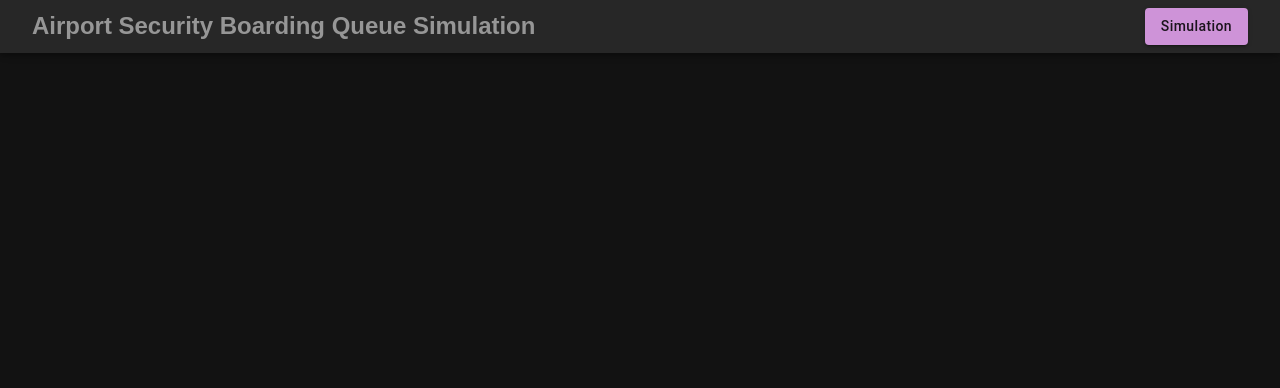
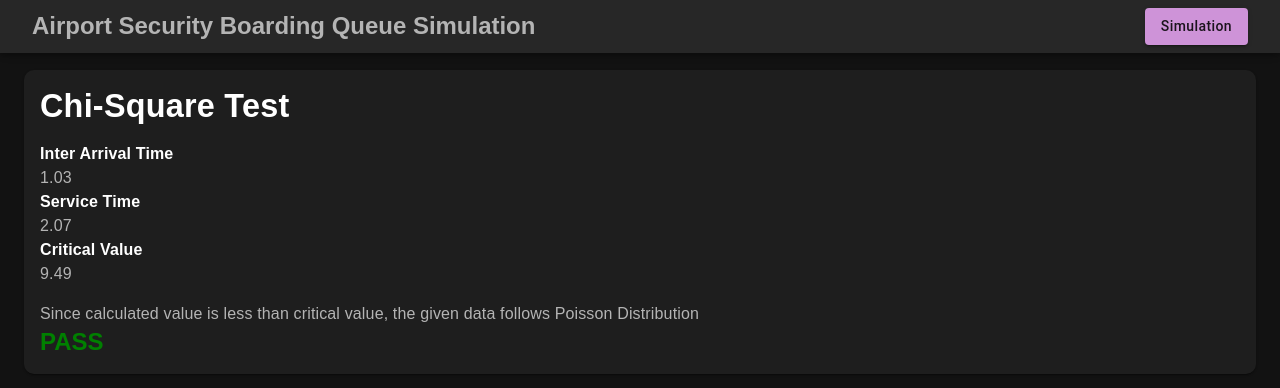
Before and after one commit to saqlain1020/airport-queue-simulation, a React (Create React App) app: page /chi-square in a window 1280 px wide. Shown: the top 388 px of the page. Built offline with nearby package versions, Linux system fonts and the light colour scheme.

Commit message:
Chisquare test

```diff
--- a/package.json
+++ b/package.json
@@ -17,6 +17,7 @@
     "@types/react": "^18.0.0",
     "@types/react-dom": "^18.0.0",
     "clsx": "^1.2.1",
+    "jstat": "^1.9.6",
     "react": "^18.2.0",
     "react-dom": "^18.2.0",
     "react-router-dom": "^6.7.0",
--- a/src/components/ChiSquare/ChiSquare.tsx
+++ b/src/components/ChiSquare/ChiSquare.tsx
@@ -1,14 +1,25 @@
-import React, { useEffect } from "react";
+import React, { useEffect, useState } from "react";
 import { makeStyles } from "@mui/styles";
-import { Theme } from "@mui/material";
+import { Theme, Card, Typography } from "@mui/material";
 import AppBar from "@mui/material/AppBar";
 import Container from "@mui/material/Container/Container";
-import Typography from "@mui/material/Typography";
 import Button from "@mui/material/Button/Button";
 import { useNavigate } from "react-router-dom";
 import useApp from "../../hooks/useApp";
 import source from "./../../source/data.json";
-import { arrivalTimes, calculateInterArrivalTimes, chiSquare, chiSquareObservedFreqs, generateNormalDistribution, getExpectedFrequencies, getExpectedFrequenciesAndSummation, MLE, probabilityDistribution, serviceTimes } from "../../utils/common";
+import {
+  arrivalTimes,
+  calculateInterArrivalTimes,
+  chiSquare,
+  chiSquareObservedFreqs,
+  generateNormalDistribution,
+  getExpectedFrequencies,
+  getExpectedFrequenciesAndSummation,
+  MLE,
+  probabilityDistribution,
+} from "../../utils/common";
+import * as jstat from "jstat";
+const jstatFns = jstat;
 
 const useStyles = makeStyles((theme: Theme) => ({
   root: {},
@@ -30,49 +41,64 @@ const ChiSquare: React.FC<IProps> = () => {
   const classes = useStyles();
   const navigate = useNavigate();
   const { customerRecords, setNumberOfCustomers, numberOfCustomers, generateArrivals } = useApp();
+  const [chiSquareState, setChiSquare] = useState({
+    interArrival: 0,
+    serviceTime: 0,
+    critical: 9.49,
+  });
 
   /**
    * @Mutahhir
    * @dev use debugger to see the values of the variables
    */
   useEffect(() => {
-
-    console.log('======================================')
-    const interArrivals = calculateInterArrivalTimes(arrivalTimes);
+    console.log("======================================");
+    const serviceTimes = source.shaped.map((customer) => customer.service);
+    const interArrivals = source.shaped.map((customer) => customer.interArrival);
 
     // Here, numIntervals represents the number of intervals to use for the chi-squared test.
     //We are using 5 intervals in this case.
     const numIntervals = 5;
-    console.log('ineer', interArrivals)
+    console.log("ineer", interArrivals);
 
     const interArrivalObservedFreqs = chiSquareObservedFreqs(interArrivals, numIntervals);
     const serviceTimeObservedFreqs = chiSquareObservedFreqs(serviceTimes, numIntervals);
+    console.log(serviceTimeObservedFreqs);
+    const observedFrequenciesSummation1 = interArrivalObservedFreqs.reduce((acc, el) => acc + el, 0); //inter arrival
+    const observedFrequenciesSummation2 = serviceTimeObservedFreqs.reduce((acc, el) => acc + el, 0); //service time
 
-    const observedFrequenciesSummation1 = interArrivalObservedFreqs.reduce((acc, el) => acc + el, 0); //inter arrival
-    const observedFrequenciesSummation2 = serviceTimeObservedFreqs.reduce((acc, el) => acc + el, 0);  //service time
-
-
-    const {MLEs:interArrivalMLE, sum:interObservedSum} = MLE(interArrivalObservedFreqs);
-    const {MLEs:serviceTimeMLE, sum:serviceObservedSum} = MLE(serviceTimeObservedFreqs);
+    const { MLEs: interArrivalMLE, sum: interObservedSum } = MLE(interArrivalObservedFreqs);
+    const { MLEs: serviceTimeMLE, sum: serviceObservedSum } = MLE(serviceTimeObservedFreqs);
 
     const calculatedLambdaForInterArrivalTime = interObservedSum / observedFrequenciesSummation1;
     const calculatedLambdaForServiceTime = serviceObservedSum / observedFrequenciesSummation2;
 
-    const InterArrivalprobabilities = Array(numIntervals).fill(0).map((_, index) => probabilityDistribution(calculatedLambdaForInterArrivalTime, index))
-    const serviceTimeprobabilities = Array(numIntervals).fill(0).map((_, index) => probabilityDistribution(calculatedLambdaForServiceTime, index))
+    const InterArrivalprobabilities = Array(numIntervals)
+      .fill(0)
+      .map((_, index) => probabilityDistribution(calculatedLambdaForInterArrivalTime, index));
+    const serviceTimeprobabilities = Array(numIntervals)
+      .fill(0)
+      .map((_, index) => probabilityDistribution(calculatedLambdaForServiceTime, index));
 
-    const {expectedFreqs:interArrivalExpectedFrequencies, sum:sumOfInterArrivalExpected} = getExpectedFrequenciesAndSummation(observedFrequenciesSummation1, InterArrivalprobabilities);
-    const {expectedFreqs:serviceTimeExpectedFrequencies, sum:sumOserviceTimeExpected} = getExpectedFrequenciesAndSummation(observedFrequenciesSummation2, serviceTimeprobabilities);
+    const { expectedFreqs: interArrivalExpectedFrequencies, sum: sumOfInterArrivalExpected } =
+      getExpectedFrequenciesAndSummation(observedFrequenciesSummation1, InterArrivalprobabilities);
+    const { expectedFreqs: serviceTimeExpectedFrequencies, sum: sumOserviceTimeExpected } =
+      getExpectedFrequenciesAndSummation(observedFrequenciesSummation2, serviceTimeprobabilities);
 
     const interArrivalChiSquare = chiSquare(interArrivalExpectedFrequencies, interArrivalObservedFreqs);
     const serviceTimeChiSquare = chiSquare(serviceTimeExpectedFrequencies, serviceTimeObservedFreqs);
 
     // debugger;
-    console.log('interArrivalChiSquare', interArrivalChiSquare)
-    console.log('serviceTimeChiSquare', serviceTimeChiSquare)
+    console.log("interArrivalChiSquare", interArrivalChiSquare);
+    console.log("serviceTimeChiSquare", serviceTimeChiSquare);
+    setChiSquare((prev) => ({
+      ...prev,
+      interArrival: Number(interArrivalChiSquare.toFixed(2)),
+      serviceTime: Number(serviceTimeChiSquare.toFixed(2)),
+    }));
 
-    console.log('======================================')
-  },[])
+    console.log("======================================");
+  }, []);
 
   useEffect(() => {
     // @ts-ignore
@@ -84,31 +110,28 @@ const ChiSquare: React.FC<IProps> = () => {
   }, [numberOfCustomers]);
 
   useEffect(() => {
-    const { normalDistributionInter, normalDistributionService } = generateNormalDistribution(20);
-
-    // @ts-ignore
-    const expected: number[] = [
-      // ...customerRecords.map((customer) => customer.interArrival),
-      // ...customerRecords.map((customer) => customer.serviceTime),
-    //   ...normalDistributionInter,
-      ...normalDistributionService,
-    ];
-    const observed: number[] = [
-      // @ts-ignore
-    //   ...source.shaped.map((customer) => customer.interArrival),
-      // @ts-ignore
-      ...source.shaped.map((customer) => customer.service),
-    ];
-
-    // Chi Square Test
-    const chiSquare = expected.reduce((acc, expectedValue, index) => {
-      const observedValue = observed[index];
-      const difference = Math.abs(expectedValue - observedValue);
-      const chiSquareValue = (difference * difference) / expectedValue;
-      return acc + (chiSquareValue || 0);
-    }, 0);
-
-    console.log("chi", chiSquare,expected.length);
+    // const { normalDistributionInter, normalDistributionService } = generateNormalDistribution(20);
+    // // @ts-ignore
+    // const expected: number[] = [
+    //   // ...customerRecords.map((customer) => customer.interArrival),
+    //   // ...customerRecords.map((customer) => customer.serviceTime),
+    //   //   ...normalDistributionInter,
+    //   ...normalDistributionService,
+    // ];
+    // const observed: number[] = [
+    //   // @ts-ignore
+    //   //   ...source.shaped.map((customer) => customer.interArrival),
+    //   // @ts-ignore
+    //   ...source.shaped.map((customer) => customer.service),
+    // ];
+    // // Chi Square Test
+    // const chiSquare = expected.reduce((acc, expectedValue, index) => {
+    //   const observedValue = observed[index];
+    //   const difference = Math.abs(expectedValue - observedValue);
+    //   const chiSquareValue = (difference * difference) / expectedValue;
+    //   return acc + (chiSquareValue || 0);
+    // }, 0);
+    // console.log("chi", chiSquare, expected.length);
   }, [customerRecords]);
   return (
     <div className={classes.root}>
@@ -130,7 +153,29 @@ const ChiSquare: React.FC<IProps> = () => {
           </div>
         </Container>
       </AppBar>
-      <Container sx={{ pt: "70px" }} maxWidth="lg"></Container>
+      <Container sx={{ pt: "70px" }} maxWidth="lg">
+        <Card sx={{ p: 2 }}>
+          <Typography variant="h4" fontWeight="bold" color="white">
+            Chi-Square Test
+          </Typography>
+          <Typography sx={{ mt: 2 }} color="white">
+            <b>Inter Arrival Time</b>
+          </Typography>
+          <Typography>{chiSquareState.interArrival}</Typography>
+          <Typography color="white">
+            <b>Service Time</b>
+          </Typography>
+          <Typography>{chiSquareState.serviceTime}</Typography>
+          <Typography color="white">
+            <b>Critical Value</b>
+          </Typography>
+          <Typography>{chiSquareState.critical}</Typography>
+          <Typography sx={{ mt: 2 }}>
+            Since calculated value is less than critical value, the given data follows Poisson Distribution
+          </Typography>
+          <Typography variant="h5" color="green" fontWeight="bold">PASS</Typography>
+        </Card>
+      </Container>
     </div>
   );
 };
--- a/src/config/theme/theme.ts
+++ b/src/config/theme/theme.ts
@@ -91,7 +91,7 @@ let darkTheme = createTheme({
       main:"rgb(80,80,200)",
     },
     text:{
-      primary:"rgb(150,150,150)"
+      primary:"rgb(180,180,180)"
     }
   },
   breakpoints: {
--- /dev/null
+++ b/src/decs.d.ts
@@ -0,0 +1 @@
+declare module "jstat"
--- a/src/utils/common.ts
+++ b/src/utils/common.ts
@@ -403,7 +403,7 @@ export const getExpectedFrequencies = (data:number[], numIntervals:number, mean?
 export const chiSquare = (expectedFrequencies:number[], observedFrequencies:number[]) => {
 	let chiSquare = 0;
 	for (let i = 0; i < expectedFrequencies.length; i++) {
-		chiSquare += Math.pow(observedFrequencies[i] - expectedFrequencies[i], 2) / expectedFrequencies[i];
+		chiSquare += Math.pow(Math.abs(observedFrequencies[i] - expectedFrequencies[i]), 2) / expectedFrequencies[i];
 	}
 	return chiSquare;
 }
```
Also changed, not shown: 1 other file (tests, documents, lock files or other folders).
